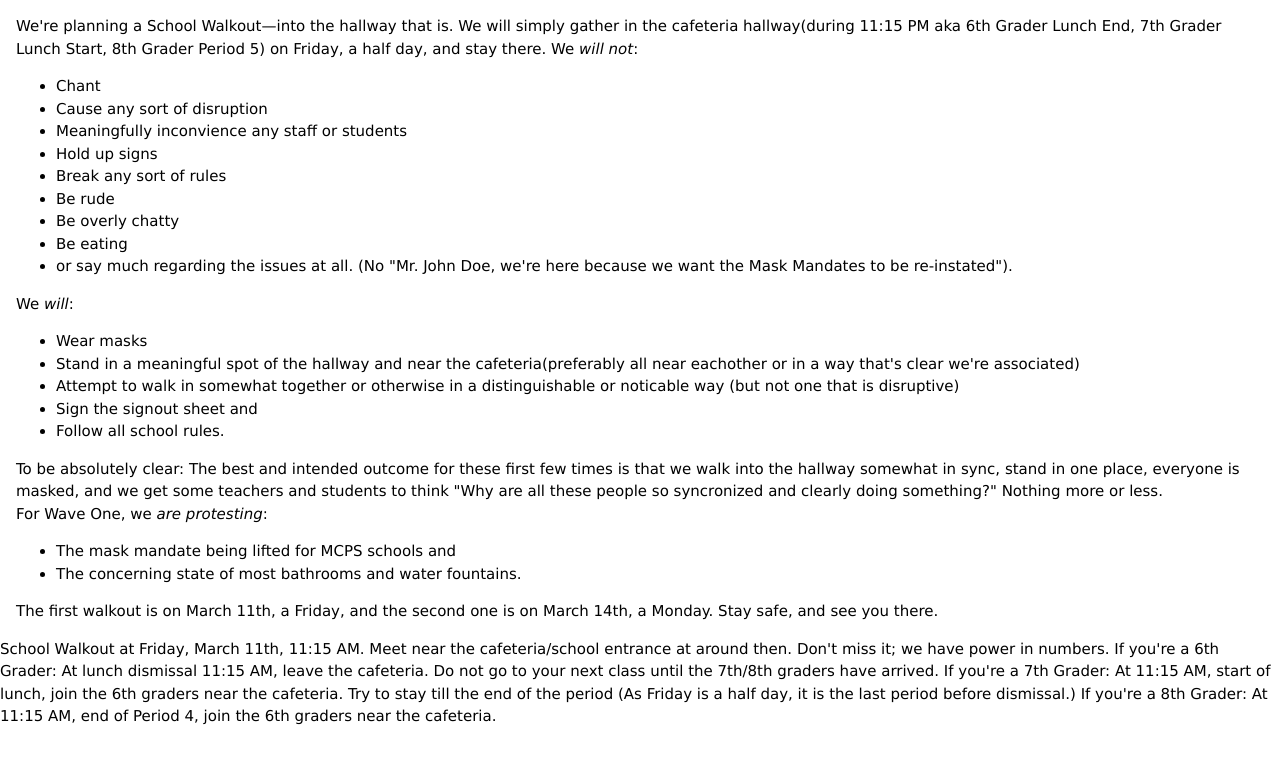
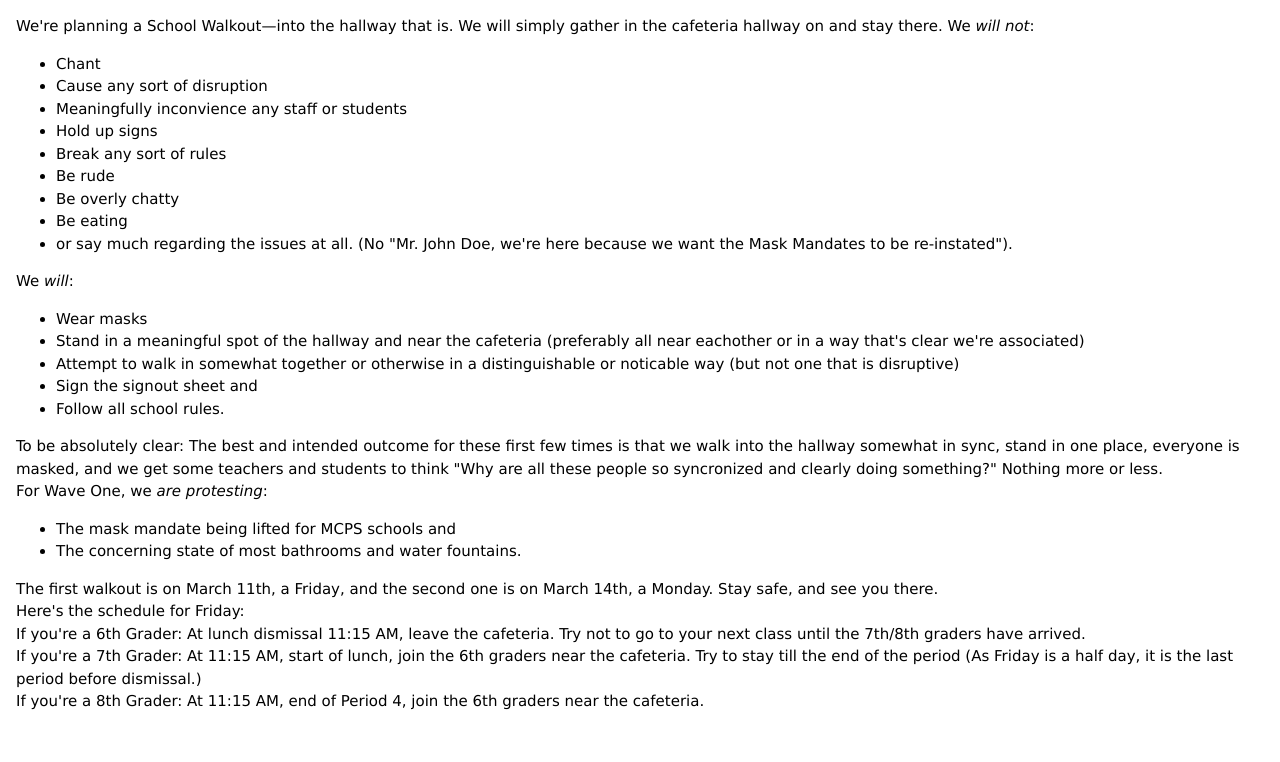
Before and after one commit to virtualposter/virtualposter.github.io, a plain HTML site: page index.html in a window 1280 px wide. Drawn offline with nearby package versions, Linux system fonts and the light colour scheme.

Commit message:
Update index.html

```diff
--- a/index.html
+++ b/index.html
@@ -1,12 +1,12 @@
 <!DOCTYPE html>
 <html>
-<head><title>W3.CSS</title>
+<head><title>RCMS Walkout</title>
 <meta name="viewport" content="width=device-width, initial-scale=1">
 <link rel="stylesheet" href="https://www.w3schools.com/w3css/4/w3.css"></head>
 <body>
 
 <div class="w3-container">
-  <p>We're planning a School Walkout&mdash;into the hallway that is. We will simply gather in the cafeteria hallway(during 11:15 PM aka 6th Grader Lunch End, 7th Grader Lunch Start, 8th Grader Period 5) on Friday, a half day, and stay there. We <em>will not</em>:
+  <p>We're planning a School Walkout&mdash;into the hallway that is. We will simply gather in the cafeteria hallway on and stay there. We <em>will not</em>:
   <ul>
     <li>Chant</li>
     <li>Cause any sort of disruption</li>
@@ -21,7 +21,7 @@
   We <em>will</em>:
   <ul>
     <li>Wear masks</li>
-    <li>Stand in a meaningful spot of the hallway and near the cafeteria(preferably all near eachother or in a way that's clear we're associated)</li>
+    <li>Stand in a meaningful spot of the hallway and near the cafeteria (preferably all near eachother or in a way that's clear we're associated)</li>
     <li>Attempt to walk in somewhat together or otherwise in a distinguishable or noticable way (but not one that is disruptive)</li>
     <li>Sign the signout sheet and</li>
     <li>Follow all school rules.</li>
@@ -32,19 +32,17 @@
     <li>The mask mandate being lifted for MCPS schools and</li>
     <li>The concerning state of most bathrooms and water fountains.</li>
   </ul>
-  The first walkout is on March 11th, a Friday, and the second one is on March 14th, a Monday. Stay safe, and see you there.
+  The first walkout is on March 11th, a Friday, and the second one is on March 14th, a Monday. Stay safe, and see you there.<br>
+Here's the schedule for Friday:<br>
+
+If you're a 6th Grader: At lunch dismissal 11:15 AM, leave the cafeteria. Try not to go to your next class until the 7th/8th graders have arrived.<br>
+
+If you're a 7th Grader: At 11:15 AM, start of lunch, join the 6th graders near the cafeteria. Try to stay till the end of the period (As Friday is a half day, it is the last period before dismissal.)<br>
+
+If you're a 8th Grader: At 11:15 AM, end of Period 4, join the 6th graders near the cafeteria.
+
   </p>
 </div>
 
 </body>
 </html>
-
-
-
-School Walkout at Friday, March 11th, 11:15 AM. Meet near the cafeteria/school entrance at around then. Don't miss it; we have power in numbers.
-
-If you're a 6th Grader: At lunch dismissal 11:15 AM, leave the cafeteria. Do not go to your next class until the 7th/8th graders have arrived.
-
-If you're a 7th Grader: At 11:15 AM, start of lunch, join the 6th graders near the cafeteria. Try to stay till the end of the period (As Friday is a half day, it is the last period before dismissal.)
-
-If you're a 8th Grader: At 11:15 AM, end of Period 4, join the 6th graders near the cafeteria.
```
